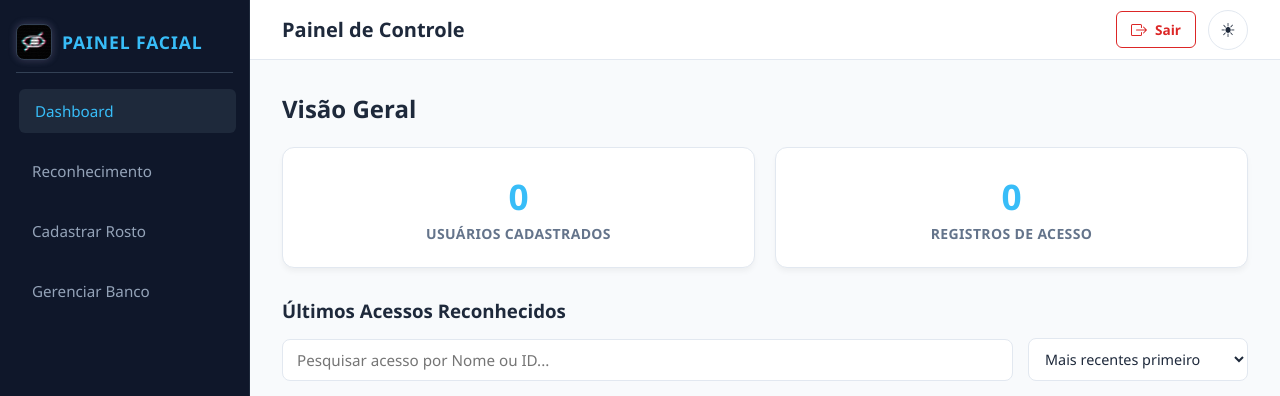
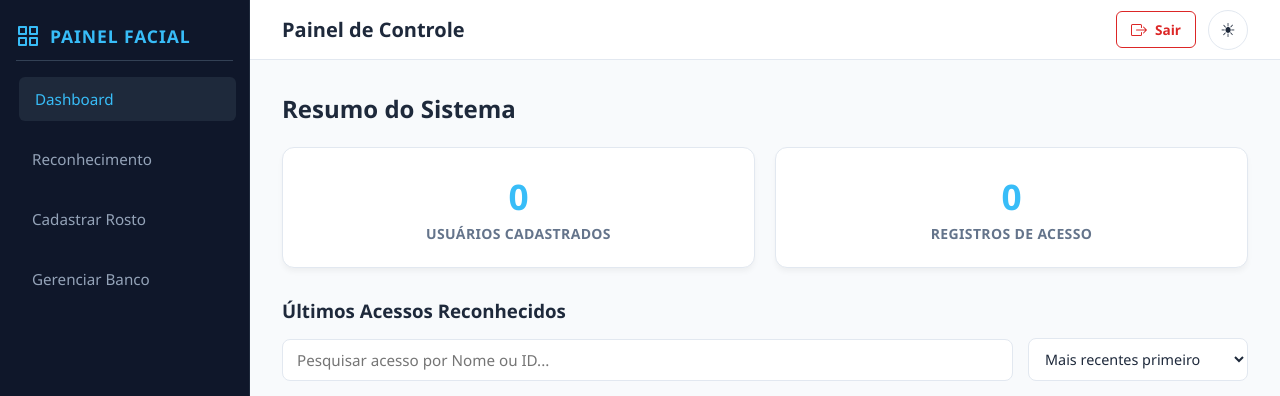
Before and after one commit to EnzoFrancoFacundo/Projeto-Rec-Facial, a Flask app: page / in a window 1280 px wide. Shown: the top 396 px of the page. Run offline with Flask 3, Linux system fonts and the light colour scheme; the visitor is signed in with stand-in values (Sample User, id 1).

Commit message:
Add files via upload

```diff
--- a/templates/index.html
+++ b/templates/index.html
@@ -138,75 +138,6 @@
         .theme-toggle-btn { background-color: transparent; border: 1px solid var(--border-card); color: var(--text-main); width: 40px; height: 40px; border-radius: 50%; cursor: pointer; font-size: 1.2rem; display: flex; align-items: center; justify-content: center; transition: all 0.2s ease; }
         .theme-toggle-btn:hover { background-color: var(--border-card); }
 
-        /* Olho Dreamcore / VHS */
-        .dreamcore-vhs-container {
-            position: relative;
-            width: 36px;
-            height: 36px;
-            background-color: #050505;
-            display: flex;
-            align-items: center;
-            justify-content: center;
-            overflow: hidden;
-            border: 1px solid #334155;
-            border-radius: 8px;
-            box-shadow: 0 0 8px rgba(255, 0, 85, 0.2), 0 0 8px rgba(0, 255, 255, 0.2);
-            flex-shrink: 0;
-        }
-
-        .dreamcore-vhs-container::before {
-            content: " ";
-            position: absolute;
-            top: 0; left: 0; bottom: 0; right: 0;
-            background: linear-gradient(rgba(18, 16, 16, 0) 50%, rgba(0, 0, 0, 0.4) 50%);
-            background-size: 100% 3px;
-            z-index: 10;
-            pointer-events: none;
-        }
-
-        .vhs-noise {
-            position: absolute;
-            width: 100%;
-            height: 100%;
-            background: repeating-radial-gradient(circle at 50% 50%, rgba(255,255,255,0.15), rgba(0,0,0,0.8) 2px);
-            opacity: 0.15;
-            animation: staticNoise 0.1s infinite alternate;
-            z-index: 5;
-            pointer-events: none;
-        }
-
-        .eye-svg {
-            width: 24px;
-            height: 24px;
-            filter: drop-shadow(1px 0px 0px rgba(255,0,85,0.8)) drop-shadow(-1px 0px 0px rgba(0,255,255,0.8));
-            animation: vhsShake 0.4s infinite alternate;
-        }
-
-        .iris-pupil { animation: moveIris 4s ease-in-out infinite alternate; }
-
-        @keyframes moveIris {
-            0%   { transform: translate(0px, 0px); }
-            20%  { transform: translate(-6px, 0px); }
-            40%  { transform: translate(6px, 0px); }
-            50%  { transform: translate(0px, -4px); }
-            70%  { transform: translate(-4px, 3px); }
-            100% { transform: translate(5px, -1px); }
-        }
-
-        @keyframes vhsShake {
-            0% { transform: translate(0, 0) skewX(0deg); }
-            20% { transform: translate(-1px, 0.5px) skewX(1deg); }
-            40% { transform: translate(1px, -0.5px) skewX(-1deg); }
-            60% { transform: translate(-0.5px, -0.5px) skewX(1.5deg); }
-            80% { transform: translate(1.5px, 0.5px) skewX(-1.5deg); }
-            100% { transform: translate(0, 0) skewX(0deg); }
-        }
-
-        @keyframes staticNoise {
-            0% { opacity: 0.12; transform: scale(1); }
-            100% { opacity: 0.22; transform: scale(1.02); }
-        }
-
         /* Área de Conteúdo */
         .content { flex: 1; padding: 32px; overflow-y: auto; }
         .section { display: none; opacity: 0; transform: translateY(8px); transition: opacity 0.3s ease, transform 0.3s ease; }
@@ -256,20 +187,17 @@
         .footer { padding: 16px 32px; background-color: var(--bg-footer); border-top: 1px solid var(--border-footer); text-align: center; font-size: 0.85rem; color: var(--text-muted); }
     </style>
 </head>
-<body class="{{ body_class }}">
+<body>
 
     <div class="sidebar">
         <div class="sidebar-brand">
-            <div class="dreamcore-vhs-container">
-                <div class="vhs-noise"></div>
-                <svg class="eye-svg" viewBox="0 0 100 100" fill="none" xmlns="http://www.w3.org/2000/svg">
-                    <path d="M5 50 C25 20, 75 20, 95 50 C75 80, 25 80, 5 50 Z" stroke="#ffffff" stroke-width="6" fill="none" />
-                    <line x1="15" y1="85" x2="85" y2="15" stroke="#ffffff" stroke-width="6" stroke-linecap="round" />
-                    <g class="iris-pupil">
-                        <circle cx="50" cy="50" r="16" fill="#ffffff" />
-                    </g>
-                </svg>
-            </div>
+            <!-- Ícone simples no lugar da animação de visão -->
+            <svg width="24" height="24" viewBox="0 0 24 24" fill="none" stroke="#38bdf8" stroke-width="2" stroke-linecap="round" stroke-linejoin="round">
+                <rect x="3" y="3" width="7" height="7"></rect>
+                <rect x="14" y="3" width="7" height="7"></rect>
+                <rect x="14" y="14" width="7" height="7"></rect>
+                <rect x="3" y="14" width="7" height="7"></rect>
+            </svg>
             <h2>Painel Facial</h2>
         </div>
 
@@ -307,8 +235,8 @@
             </div>
 
             <div class="header-controls">
-                <!-- Botão de Sair com redirecionamento para o login.html -->
-                <a href="{{ url_for('login') }}" class="btn-logout" title="Sair do Sistema">
+                <!-- Botão Sair apontando explicitamente para a tela de login -->
+                <a href="{{ url_for('login') }}" class="btn-logout" title="Sair do Sistema" onclick="fazerLogout(event)">
                     <svg xmlns="http://www.w3.org/2000/svg" width="16" height="16" fill="currentColor" viewBox="0 0 16 16">
                         <path fill-rule="evenodd" d="M10 12.5a.5.5 0 0 1-.5.5h-8a.5.5 0 0 1-.5-.5v-9a.5.5 0 0 1 .5-.5h8a.5.5 0 0 1 .5.5v2a.5.5 0 0 0 1 0v-2A1.5 1.5 0 0 0 9.5 2h-8A1.5 1.5 0 0 0 0 3.5v9A1.5 1.5 0 0 0 1.5 14h8a1.5 1.5 0 0 0 1.5-1.5v-2a.5.5 0 0 0-1 0z"/>
                         <path fill-rule="evenodd" d="M15.854 8.354a.5.5 0 0 0 0-.708l-3-3a.5.5 0 1 0-.708.708L14.293 7.5H5.5a.5.5 0 0 0 0 1h8.793l-2.147 2.146a.5.5 0 0 0 .708.708z"/>
@@ -321,7 +249,7 @@
 
         <div class="content">
             <div id="dashboard" class="section active">
-                <h2>Visão Geral</h2>
+                <h2>Resumo do Sistema</h2>
                 <br>
                 <div class="cards">
                     <div class="card"><h3 id="stat-usuarios">0</h3><p>Usuários Cadastrados</p></div>
@@ -459,9 +387,15 @@
     <script>
         const cameras = { rec: null, cad: null, add: null };
 
-        // Função de Logout alternativa via JS
-        function fazerLogout() {
-            window.location.href = "{{ url_for('login') }}";
+        // Função para realizar logout e voltar diretamente para a página de login
+        function fazerLogout(e) {
+            // Caso seja usado fora do Flask jinja template, redireciona para login.html
+            const loginUrl = "{{ url_for('login') }}";
+            if (loginUrl && !loginUrl.includes("url_for")) {
+                window.location.href = loginUrl;
+            } else {
+                window.location.href = "login.html";
+            }
         }
 
         function alternarTema() {
```
